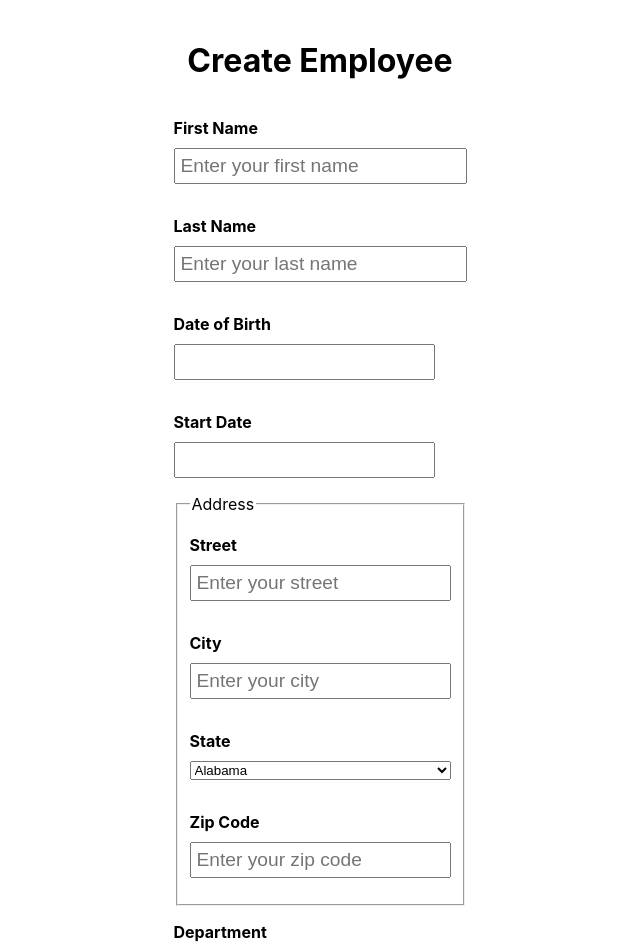
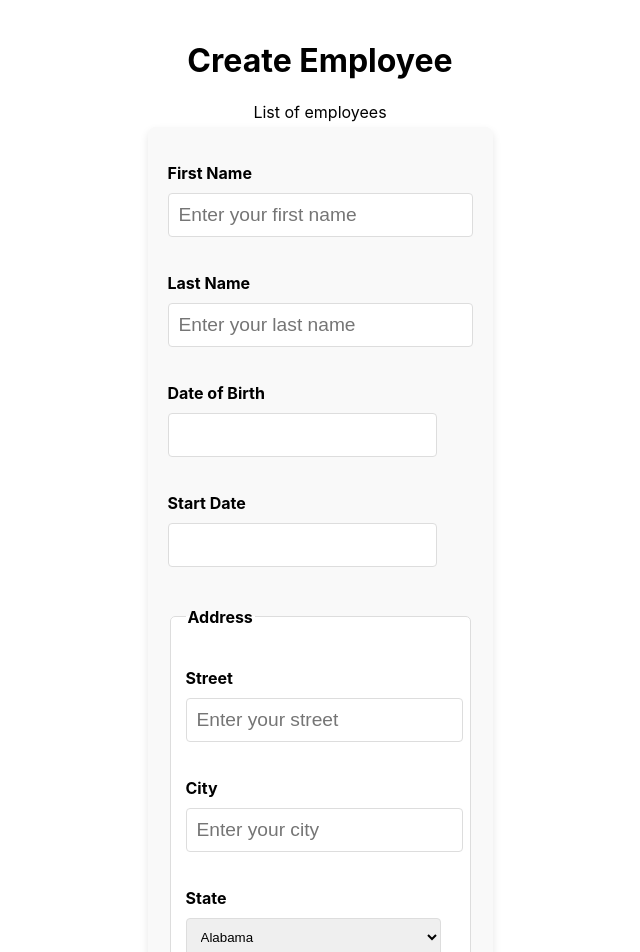
Before and after one commit to Axel93183/p14_HRnet_React, a React (Create React App) app: page / in a window 1280 px wide. Shown: the top 952 px of the page, without its empty margins (320-960 px from the left). Built offline with nearby package versions, Linux system fonts and the light colour scheme.

Commit message:
CSS : Some basic style

```diff
--- a/src/App.css
+++ b/src/App.css
@@ -26,3 +26,13 @@ label {
   font-size: 0.8rem;
   color: #fa2a2a;
 }
+
+.page-link {
+  text-decoration: none;
+  color: black;
+  margin-bottom: 5px;
+}
+
+.page-link:hover {
+  color: #fa2a2a;
+}
--- a/src/components/AddressForm/AddressForm.css
+++ b/src/components/AddressForm/AddressForm.css
@@ -0,0 +1,26 @@
+/* AddressForm.css */
+.address {
+  margin-top: 20px;
+  padding: 15px;
+  background-color: #fff;
+  border: 1px solid #ddd;
+  border-radius: 5px;
+}
+
+.address legend {
+  font-weight: bold;
+  margin-bottom: 10px;
+}
+
+.address .form-field {
+  margin-bottom: 15px;
+}
+
+.address .form-field input,
+.address .form-field select {
+  width: 95%;
+  padding: 8px;
+  border: 1px solid #ccc;
+  border-radius: 4px;
+  margin-top: 5px;
+}
--- a/src/components/AddressForm/AddressForm.js
+++ b/src/components/AddressForm/AddressForm.js
@@ -1,6 +1,7 @@
 import React from "react";
 import states from "../../data/states";
 import FormField from "../Form/FormField";
+import "./AddressForm.css";
 
 /**
  * AddressForm Component - Form to input address details
@@ -22,6 +23,7 @@ const AddressForm = () => {
         type="text"
         placeholder="Enter your street"
         required
+        className="form-field"
       />
 
       <FormField
@@ -30,6 +32,7 @@ const AddressForm = () => {
         type="text"
         placeholder="Enter your city"
         required
+        className="form-field"
       />
 
       <FormField
@@ -38,6 +41,7 @@ const AddressForm = () => {
         type="select"
         options={stateOptions}
         required
+        className="form-field"
       />
 
       <FormField
@@ -46,6 +50,7 @@ const AddressForm = () => {
         type="number"
         placeholder="Enter your zip code"
         required
+        className="form-field"
       />
     </fieldset>
   );
--- a/src/components/EmployeeForm/EmployeeForm.css
+++ b/src/components/EmployeeForm/EmployeeForm.css
@@ -0,0 +1,28 @@
+.employee-form {
+  max-width: 600px;
+  margin: 0 auto;
+  background-color: #f9f9f9;
+  padding: 20px;
+  border-radius: 8px;
+  box-shadow: 0 4px 8px rgba(0, 0, 0, 0.1);
+}
+
+.employee-form .error-message {
+  color: #e74c3c;
+  margin-bottom: 10px;
+  font-weight: bold;
+}
+
+.employee-form button[type="submit"] {
+  background-color: #3498db;
+  color: #fff;
+  border: none;
+  padding: 10px 20px;
+  border-radius: 5px;
+  cursor: pointer;
+  transition: background-color 0.3s ease;
+}
+
+.employee-form button[type="submit"]:hover {
+  background-color: #2980b9;
+}
--- a/src/components/EmployeeForm/EmployeeForm.js
+++ b/src/components/EmployeeForm/EmployeeForm.js
@@ -52,7 +52,7 @@ const EmployeeForm = ({ onSuccess }) => {
   };
 
   return (
-    <Form onSubmit={handleEmployeeSubmit}>
+    <Form onSubmit={handleEmployeeSubmit} className="employee-form">
       {formError && <p className="error-message">{formError}</p>}
       <FormField
         name="firstName"
--- a/src/components/Form/Form.css
+++ b/src/components/Form/Form.css
@@ -0,0 +1,23 @@
+/* Form.css */
+.form {
+  display: flex;
+  flex-direction: column;
+}
+
+.form .form-field {
+  margin-bottom: 20px;
+}
+
+.form .form-field label {
+  font-weight: bold;
+  margin-bottom: 5px;
+  display: block;
+}
+
+.form .form-field input,
+.form .form-field select {
+  padding: 10px;
+  border: 1px solid #ddd;
+  border-radius: 4px;
+  margin-top: 5px;
+}
--- a/src/components/Form/Form.js
+++ b/src/components/Form/Form.js
@@ -17,11 +17,12 @@ import "./Form.css";
 const Form = ({ onSubmit, children, className, error }) => {
   const methods = useForm();
 
-  const formClass = className ? className : "form";
-
   return (
     <FormProvider {...methods}>
-      <form onSubmit={methods.handleSubmit(onSubmit)} className={formClass}>
+      <form
+        onSubmit={methods.handleSubmit(onSubmit)}
+        className={`form ${className}`}
+      >
         {children}
         {error && <p className="error-message">{error}</p>}
       </form>
--- a/src/pages/CreateEmployee/CreateEmployee.js
+++ b/src/pages/CreateEmployee/CreateEmployee.js
@@ -2,6 +2,7 @@ import React, { useState } from "react";
 import { Link } from "react-router-dom";
 import ModalComponent from "../../components/ModalComponent/ModalComponent";
 import EmployeeForm from "./../../components/EmployeeForm/EmployeeForm";
+import "./CreateEmployee.css";
 
 /**
  * CreateEmployee Component - Main component to create an employee
@@ -18,11 +19,11 @@ const CreateEmployee = () => {
   };
 
   return (
-    <div className="container">
+    <div className="container ">
       <h1>Create Employee</h1>
+      <Link to={"/employee-list"} className="page-link">List of employees</Link>
       <EmployeeForm onSuccess={handleSuccess} />
       <ModalComponent isOpen={isModalOpen} onClose={closeModal} />
-      <Link to={"/employee-list"}>List of employees</Link>
     </div>
   );
 };
--- a/src/pages/EmployeeList/EmployeeList.js
+++ b/src/pages/EmployeeList/EmployeeList.js
@@ -1,5 +1,6 @@
 import React from "react";
 import { useSelector } from "react-redux";
+import { Link } from "react-router-dom";
 import { useTable } from "react-table";
 import "./EmployeeList.css";
 
@@ -37,9 +38,11 @@ const EmployeeList = () => {
     tableInstance;
 
   return (
-    <div className="container">
+    <div className="container ">
       <h2>Current Employees</h2>
-      <a href="/">Add an employee</a>
+      <Link to="/" className="page-link">
+        Add an employee
+      </Link>
       <table {...getTableProps()}>
         <thead>
           {headerGroups.map((headerGroup) => (
```
